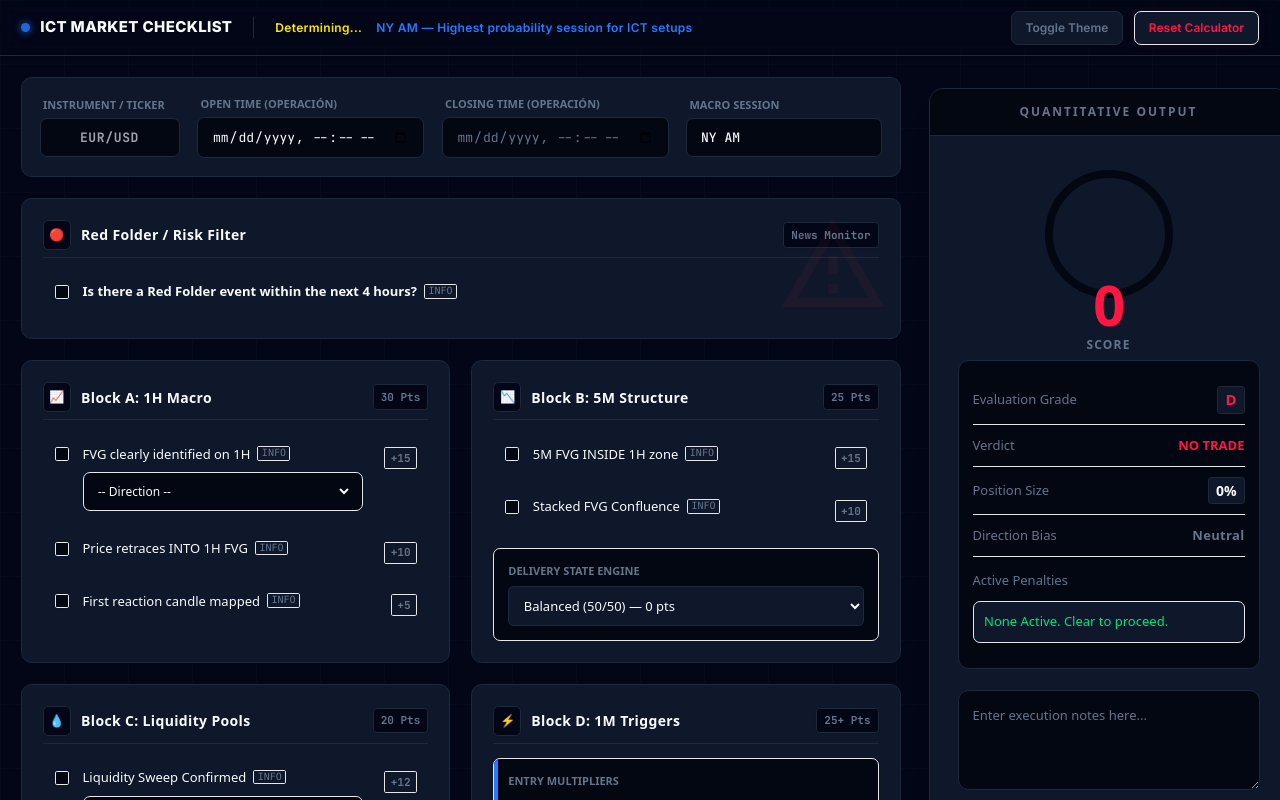
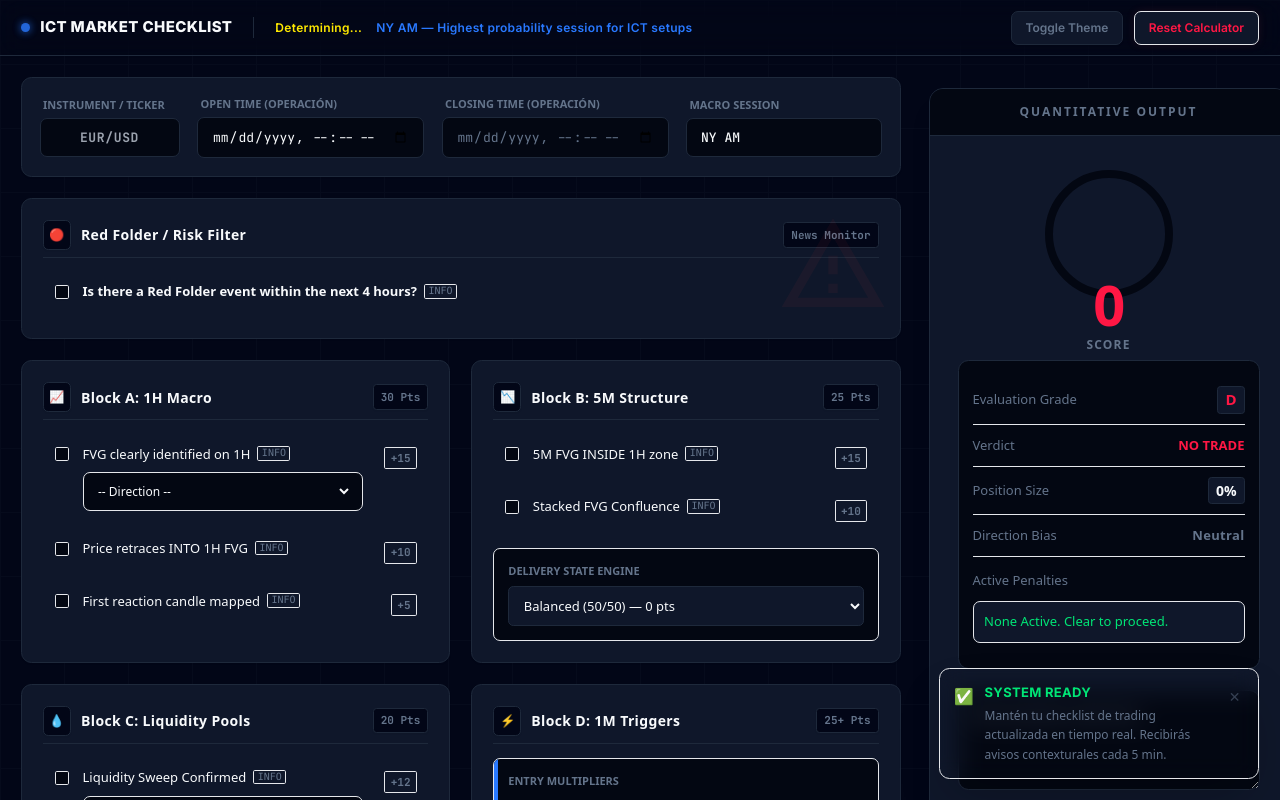
Before and after one commit to Noobiez16/ICT-Market, a Next.js app: page / in a window 1280 px wide. Shown: the top 800 px of the page. Built offline with nearby package versions, Linux system fonts and the light colour scheme.

Commit message:
Add smart 5-minute interval Notification Engine for context-aware checklist tracking

```diff
--- a/src/app/page.tsx
+++ b/src/app/page.tsx
@@ -1,10 +1,11 @@
 "use client";
 
-import { useMemo, useState } from "react";
+import { useMemo, useState, useEffect, useCallback } from "react";
 import { useChecklistState } from "@/hooks/useChecklistState";
 import { InfoModal } from "@/components/InfoModal";
 import { CheckItem } from "@/components/CheckItem";
 import { Gauge } from "@/components/Gauge";
+import { Toaster, ToastMessage, ToastType } from "@/components/Toaster";
 
 const infos = {
   hasRedFolder: { title: "Red Folder Event", desc: "Eventos de gran impacto económico. Reduce el tamaño de tu posición o acorta expectativas de ganancias si operas alrededor de estas horas debido a la extrema volatilidad algorítmica." },
@@ -35,8 +36,55 @@ const rfEvents = [
 export default function Home() {
   const { state, updateField, toggleRfFlag, toggleTriggerFlag, resetState } = useChecklistState();
   const [modal, setModal] = useState<{ isOpen: boolean; title: string; desc: string }>({ isOpen: false, title: "", desc: "" });
+  const [toasts, setToasts] = useState<ToastMessage[]>([]);
 
   const openInfo = (info: { title: string; desc: string }) => setModal({ isOpen: true, ...info });
+
+  const addToast = useCallback((title: string, message: string, type: ToastType = 'info') => {
+    const id = Math.random().toString(36).substring(2, 9);
+    setToasts(prev => [...prev, { id, title, message, type }]);
+    setTimeout(() => {
+      setToasts(prev => prev.filter(t => t.id !== id));
+    }, 12000); // Dissappear after 12s
+  }, []);
+
+  // Interval notification manager
+  useEffect(() => {
+    // Initial welcome tip
+    const initialTimer = setTimeout(() => {
+      addToast("System Ready", "Mantén tu checklist de trading actualizada en tiempo real. Recibirás avisos contexturales cada 5 min.", "success");
+    }, 4000);
+
+    const interval = setInterval(() => {
+      // Basic context aware recommendation engine
+      if (state.d1 && !state.d2) {
+        addToast("Validation Warning", "Tienes buena vela de desplazamiento, pero sería vital asegurar el 2nd Confirmation Close para evitar trampas algorítmicas.", "warning");
+      } else if (state.hasRedFolder && state.event30Min) {
+        addToast("Risk Alert", "Tienes una noticia de alto impacto a menos de 30 minutos. Evalúa muy bien si vale la pena arriesgar ahora.", "warning");
+      } else if (state.b1 && !state.b2) {
+        addToast("Confluence Search", "Has confirmado un 5M FVG. Trata de apoyarlo sobre otro FVG u Order Block (Stacked Confluence) para máxima efectividad.", "info");
+      } else if (!state.a2) {
+        addToast("Patience Required", "El setup aún no se considera maduro si el precio no retrocede hacia la zona origen (1H FVG). Espera a que el algoritmo busque liquidez interna.", "info");
+      } else if (state.e1 || state.e2 || state.e3) {
+        addToast("Penalties Active", "Tu operación actual tiene advertencias o 'Red Flags' considerables. Evalúa bajar la exposición o esperar mejor escenario.", "warning");
+      } else {
+        // Fallback psychology tip
+        const tips = [
+          "Mantén tu disciplina. No persigas movimientos si se escapan de tu Kill Zone.",
+          "Tradea lo que ves, no lo que sientes. Si la estructura falla, asume la pérdida.",
+          "El mercado paga por esperar el setup A+, no por operar frenéticamente todos los inbalances.",
+          "Presta atención al Draw on Liquidity macro. ¿A quién están manipulando hacia los extremos de la sesión?"
+        ];
+        const randomTip = tips[Math.floor(Math.random() * tips.length)];
+        addToast("Trading Mindset", randomTip, "info");
+      }
+    }, 5 * 60 * 1000); // Every 5 minutes
+
+    return () => {
+      clearTimeout(initialTimer);
+      clearInterval(interval);
+    };
+  }, [state, addToast]);
 
   const computed = useMemo(() => {
     let totalPoints = 0;
@@ -407,6 +455,7 @@ export default function Home() {
       </main>
 
       <InfoModal isOpen={modal.isOpen} title={modal.title} desc={modal.desc} onClose={() => setModal({ ...modal, isOpen: false })} />
+      <Toaster toasts={toasts} removeToast={(id) => setToasts(prev => prev.filter(t => t.id !== id))} />
     </div>
   );
 }
--- /dev/null
+++ b/src/components/Toaster.tsx
@@ -0,0 +1,60 @@
+"use client";
+
+import { useEffect, useState } from 'react';
+
+export type ToastType = 'info' | 'warning' | 'success';
+
+export interface ToastMessage {
+  id: string;
+  title: string;
+  message: string;
+  type: ToastType;
+}
+
+interface ToasterProps {
+  toasts: ToastMessage[];
+  removeToast: (id: string) => void;
+}
+
+export function Toaster({ toasts, removeToast }: ToasterProps) {
+  return (
+    <div className="fixed bottom-6 right-6 z-50 flex flex-col gap-3 max-w-[320px] pointer-events-none">
+      {toasts.map((toast) => (
+        <div
+          key={toast.id}
+          className={`animate-in slide-in-from-right-8 fade-in duration-300 pointer-events-auto shadow-2xl rounded-xl border p-4 bg-bgCard/95 backdrop-blur-md relative overflow-hidden transition-all
+            ${toast.type === 'warning' ? 'border-warning/50' : toast.type === 'success' ? 'border-bullish/50' : 'border-accent/50'}
+          `}
+        >
+          <div className="absolute left-0 top-0 bottom-0 w-1 bg-gradient-to-b
+            ${toast.type === 'warning' ? 'from-warning to-warning/50' : toast.type === 'success' ? 'from-bullish to-bullish/50' : 'from-accent to-accent/50'}
+          "></div>
+
+          <div className="flex items-start gap-3">
+            <div className={`mt-0.5 text-lg
+              ${toast.type === 'warning' ? 'text-warning' : toast.type === 'success' ? 'text-bullish' : 'text-accent'}
+            `}>
+              {toast.type === 'warning' ? '⚠️' : toast.type === 'success' ? '✅' : 'ℹ️'}
+            </div>
+            <div className="flex-1">
+              <h4 className={`text-[13px] font-bold tracking-wide uppercase font-['Inter'] mb-1
+                ${toast.type === 'warning' ? 'text-warning' : toast.type === 'success' ? 'text-bullish' : 'text-accent'}
+              `}>
+                {toast.title}
+              </h4>
+              <p className="text-[12px] font-medium text-textSecondary leading-relaxed">
+                {toast.message}
+              </p>
+            </div>
+            <button
+              onClick={() => removeToast(toast.id)}
+              className="text-textSecondary hover:text-textPrimary transition-colors opacity-50 hover:opacity-100 p-1"
+            >
+              ✕
+            </button>
+          </div>
+        </div>
+      ))}
+    </div>
+  );
+}
```
